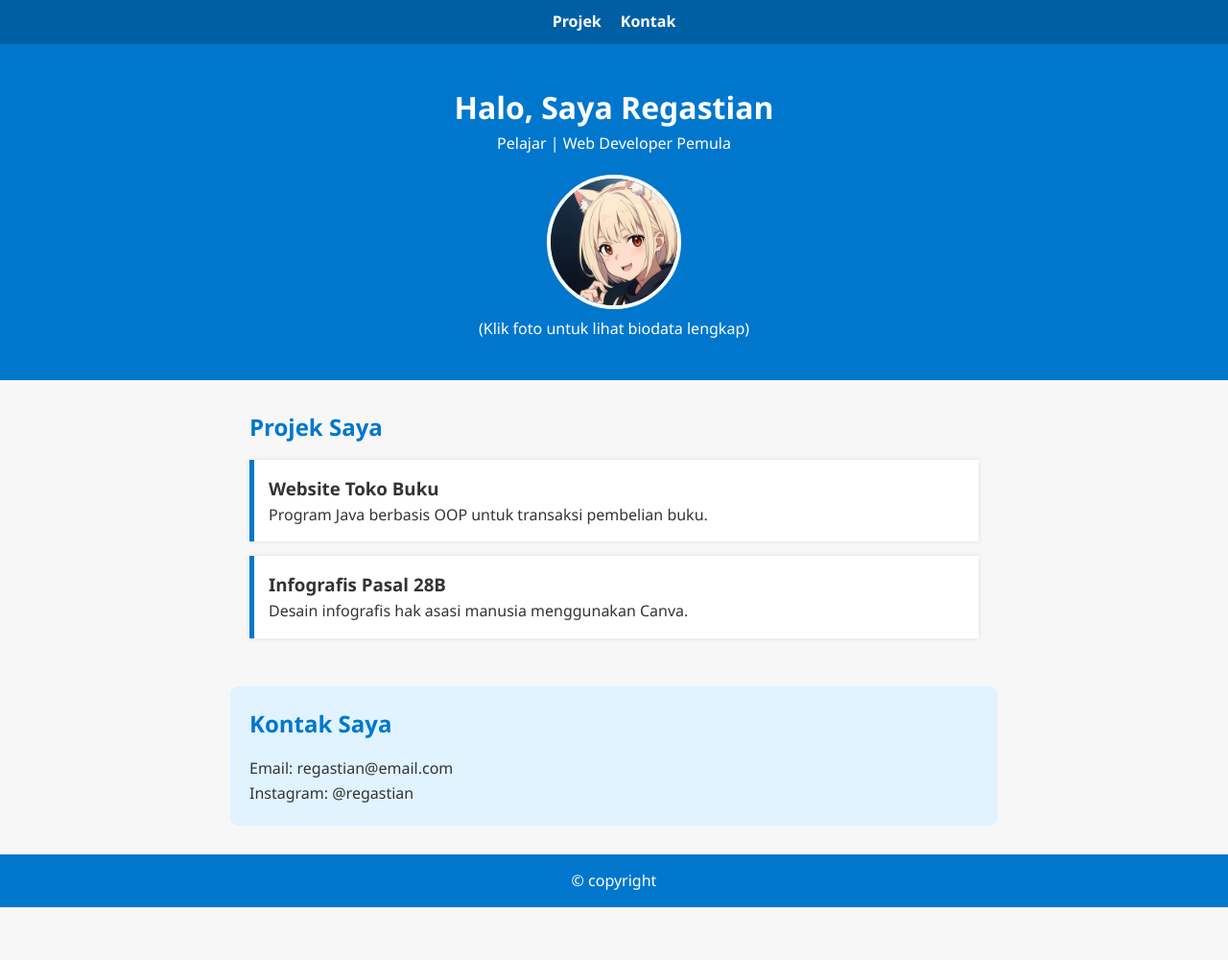
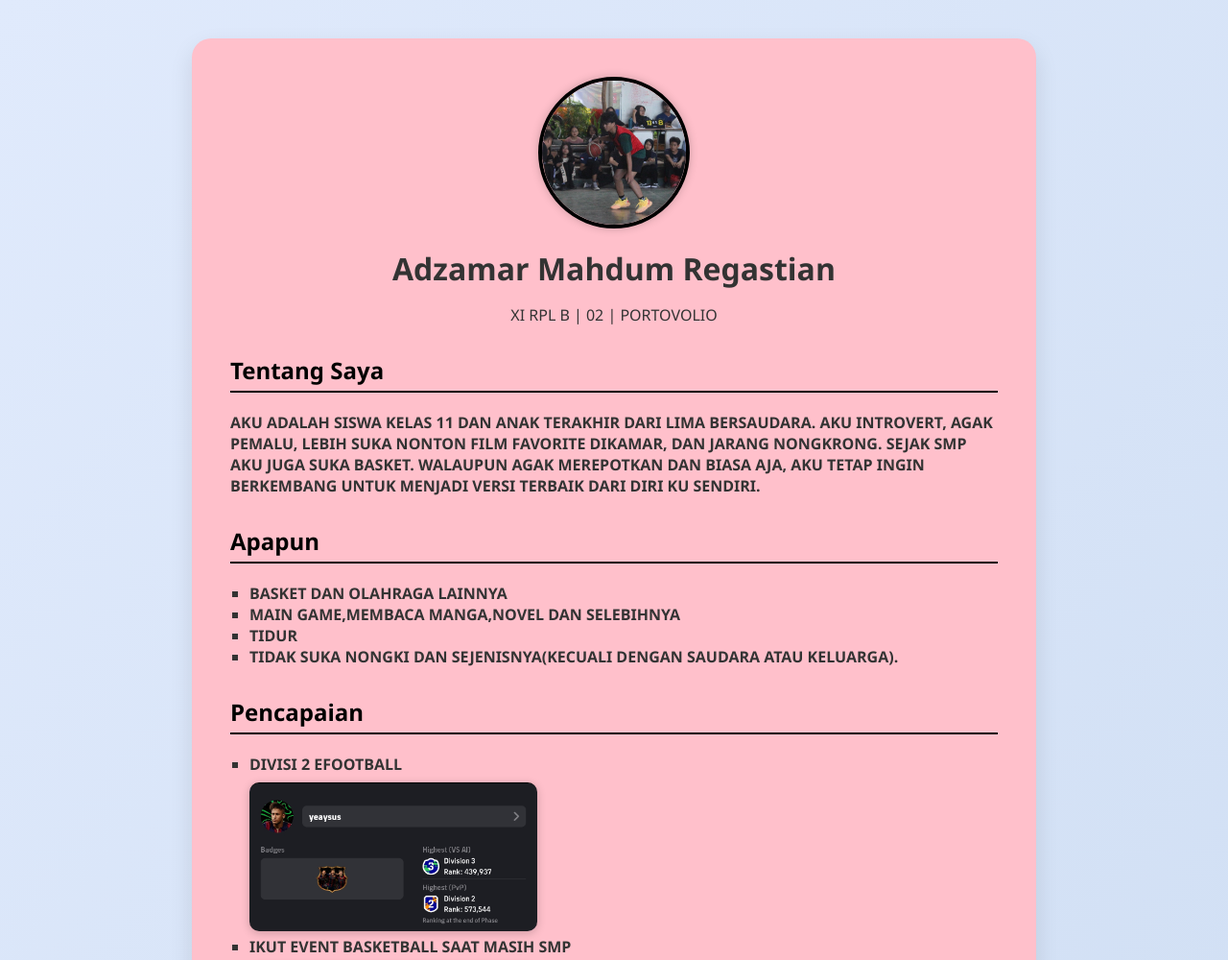
Before and after one commit to regastian/PORTOFOLIO, a plain HTML site: page index.html in a window 1280 px wide. Shown: the top 1000 px of the page at 96% size. Before the commit the page ends 945 px from the top, so only its background shows below. Drawn offline with Linux system fonts and the light colour scheme.

Commit message:
Add files via upload

```diff
--- a/index.html
+++ b/index.html
@@ -2,82 +2,59 @@
 <html lang="id">
 <head>
   <meta charset="UTF-8" />
-  <meta name="viewport" content="width=device-width, initial-scale=1" />
-  <title>Portofolio Regastian</title>
+  <meta name="viewport" content="width=device-width, initial-scale=1.0"/>
+  <title>Portofolio Saya</title>
   <link rel="stylesheet" href="style.css" />
 </head>
 <body>
+  <div class="container">
+    <div class="profile">
+      <img src="Photo Profile.jpeg" alt="Foto Profil" class="Photo-Profile" />
+      <h1>Adzamar Mahdum Regastian</h1>
+      <p>XI RPL B | 02 | PORTOVOLIO</p>
+    </div>
 
-  <div id="main-page">
-    <nav>
+    <section>
+      <h2>Tentang Saya</h2>
+      <strong><p>AKU ADALAH SISWA KELAS 11 DAN ANAK TERAKHIR DARI LIMA BERSAUDARA. AKU INTROVERT, AGAK PEMALU, LEBIH SUKA NONTON FILM FAVORITE DIKAMAR, DAN JARANG NONGKRONG. SEJAK SMP AKU JUGA SUKA BASKET. WALAUPUN AGAK MEREPOTKAN DAN BIASA AJA, AKU TETAP INGIN BERKEMBANG UNTUK MENJADI VERSI TERBAIK DARI DIRI KU SENDIRI.
+     </strong>
+      </section>
+
+    <section>
+      <h2>Apapun</h2>
       <ul>
-        <li><a href="#projects">Projek</a></li>
-        <li><a href="#contact">Kontak</a></li>
+       <strong><li>BASKET DAN OLAHRAGA LAINNYA</li></strong>
+       <strong><li>MAIN GAME,MEMBACA MANGA,NOVEL DAN SELEBIHNYA</li></strong>
+        <strong><li>TIDUR</li></strong>
+        <strong><li>TIDAK SUKA NONGKI DAN SEJENISNYA(KECUALI DENGAN SAUDARA ATAU KELUARGA).</li></strong>
       </ul>
-    </nav>
+    </section>
 
-    <header>
-      <h1>Halo, Saya Regastian</h1>
-      <p>Pelajar | Web Developer Pemula</p>
-      <img
-        src="Wife.jpeg"
-        alt="Foto Regastian"
-        class="Wife"
-        onclick="showBiodata()"
-      />
-      <p>(Klik foto untuk lihat biodata lengkap)</p>
-    </header>
+    <section>
+      <h2>Pencapaian</h2>
+      <ul>
+        <li>
+          <strong>DIVISI 2 EFOOTBALL</strong>  <br />
+         <img src="Efootball.jpeg" alt="Efootball" class="Efootball" />
+        </li>
+        <li>
+          <strong>IKUT EVENT BASKETBALL SAAT MASIH SMP</strong>  <br />
+          <img src="Basket.jpeg" alt="Basket" class="Basket" />
+        </li>
 
-    <section id="projects" class="projects">
-      <h2>Projek Saya</h2>
-      <div class="project-list">
-        <div class="project">
-          <h3>Website Toko Buku</h3>
-          <p>Program Java berbasis OOP untuk transaksi pembelian buku.</p>
-        </div>
-        <div class="project">
-          <h3>Infografis Pasal 28B</h3>
-          <p>Desain infografis hak asasi manusia menggunakan Canva.</p>
-        </div>
+  </ul>
+    </section>
+
+    <section>
+      <h2>My Contact</h2>
+      <div class="kontak">
+        <ul>
+        <li><strong>Email:</strong><a href="mailto:fyznkenzo@gmail.com" target="_blank">fyznkenzo@gmail.com</a></li>
+        <li><strong>WhatsApp:</strong><a href="https://wa.me/6285746843486" target="_blank">+62 857-4684-3486</a></li>
+        <li><strong>Instagram:</strong><a href="https://instagram.com/azzamartt" target="_blank">@azzamartt</a></li>
+      </ul>
       </div>
     </section>
-
-    <section id="contact" class="contact">
-      <h2>Kontak Saya</h2>
-      <p>Email: regastian@email.com</p>
-      <p>Instagram: @regastian</p>
-    </section>
-
-    <footer>
-      <p>&copy; copyright </p>
-    </footer>
   </div>
-
-  <div id="biodata-page" class="hidden">
-    <section class="biodata">
-      <h2>Biodata Lengkap</h2>
-        <img src="Photo Profile.jpeg" alt="Foto Regastian" class="Photo-Profile" />
-      <table>
-        <tr><td>Nama</td><td>: Regastian</td></tr>
-        <tr><td>Alamat</td><td>: Malang, Jawa Timur</td></tr>
-        <tr><td>Umur</td><td>: 17 tahun</td></tr>
-        <tr><td>Tanggal Lahir</td><td>: 12 Agustus 2008</td></tr>
-        <tr><td>Hobi</td><td>: Ngoding, Desain, Ngopi di Ceritasena ☕</td></tr>
-      </table>
-      <button onclick="showMainPage()">Kembali</button>
-    </section>
-  </div>
-
-  <script>
-    function showBiodata() {
-      document.getElementById("main-page").style.display = "none";
-      document.getElementById("biodata-page").style.display = "block";
-    }
-
-    function showMainPage() {
-      document.getElementById("main-page").style.display = "block";
-      document.getElementById("biodata-page").style.display = "none";
-    }
-  </script>
 </body>
 </html>
--- a/style.css
+++ b/style.css
@@ -1,145 +1,62 @@
-* {
+body {
   margin: 0;
-  padding: 0;
-  box-sizing: border-box;
   font-family: 'Segoe UI', sans-serif;
+  background: linear-gradient(to bottom right, #e0eafc, #cfdef3);
+  color: #333;
 }
 
-body {
-  background: #f7f7f7;
-  color: #333;
-  line-height: 1.6;
+.container {
+  max-width: 800px;
+  margin: 40px auto;
+  background: pink;
+  border-radius: 20px;
+  box-shadow: 0 10px 25px rgba(0,0,0,0.1);
+  padding: 40px;
 }
 
-nav {
-  background: #005fa3;
-  padding: 10px;
+.profile {
   text-align: center;
+  margin-bottom: 30px;
 }
 
-nav ul {
-  list-style: none;
-  display: flex;
-  justify-content: center;
-  gap: 20px;
+.Photo-Profile {
+  width: 150px;
+  height: 150px;
+  border-radius: 50%;
+  object-fit: cover;
+  border: 4px solid black;
+  box-shadow: 0 0 10px rgba(0,0,0,0.2);
 }
 
-nav a {
-  color: white;
-  text-decoration: none;
-  font-weight: bold;
-}
-
-nav a:hover {
-  text-decoration: underline;
-}
-
-header {
-  background: #0077cc;
-  color: white;
-  padding: 40px 20px;
-  text-align: center;
-}
-
-.Wife {
-  width: 140px;
-  height: 140px;
-  border-radius: 50%;
-  object-fit: cover;
-  border: 4px solid white;
-  margin-top: 20px;
-  cursor: pointer;
-  transition: transform 0.3s ease;
-}
-
-.Wife:hover {
-  transform: scale(1.05);
-}
-
-section {
-  padding: 30px 20px;
-  max-width: 800px;
-  margin: auto;
+h1 {
+  margin: 15px 0 5px;
+  font-size: 32px;
 }
 
 h2 {
-  color: #0077cc;
-  margin-bottom: 15px;
+  color: black;
+  margin-top: 30px;
+  border-bottom: 2px solid black;
+  padding-bottom: 5px;
 }
 
-.project-list {
-  display: flex;
-  flex-direction: column;
-  gap: 15px;
+ul {
+  list-style: square;
+  padding-left: 20px;
 }
 
-.project {
-  background: white;
-  padding: 15px;
-  border-left: 5px solid #0077cc;
-  box-shadow: 0 0 5px rgba(0, 0, 0, 0.1);
+.Efootball {
+  margin-top: 8px;
+  width: 100%;
+  max-width: 300px;
+  border-radius: 10px;
+  box-shadow: 0 2px 10px rgba(0,0,0,0.2);
 }
 
-.contact {
-  background: #e0f3ff;
-  margin-top: 20px;
-  padding: 20px;
-  border-radius: 8px;
+.Basket {
+  margin-top: 8px;
+  width: 100%;
+  max-width: 300px;
+  border-radius: 10px;
+  box-shadow: 0 2px 10px rgba(0,0,0,0.2);
 }
-
-footer {
-  text-align: center;
-  padding: 15px;
-  background: #0077cc;
-  color: white;
-  margin-top: 30px;
-}
-
-.Photo-Profile {
-  width: 120px;
-  height: 120px;
-  border-radius: 50%;
-  object-fit: cover;
-  border: 3px solid #0077cc;
-  display: block;
-  margin: 10px auto 20px;
-}
-
-
-.biodata {
-  background: white;
-  padding: 40px 20px;
-  margin: 50px auto;
-  max-width: 600px;
-  box-shadow: 0 0 8px rgba(0, 0, 0, 0.1);
-  border-radius: 10px;
-  text-align: left;
-}
-
-.biodata table {
-  width: 100%;
-  margin-bottom: 20px;
-}
-
-.biodata td {
-  padding: 10px;
-  vertical-align: top;
-}
-
-button {
-  background: #0077cc;
-  color: white;
-  padding: 10px 20px;
-  border: none;
-  border-radius: 6px;
-  cursor: pointer;
-  font-size: 16px;
-}
-
-button:hover {
-  background: #005fa3;
-}
-
-.hidden {
-  display: none;
-}
```
Also changed, not shown: Basket.jpeg (added), Efootball.jpeg (added).
